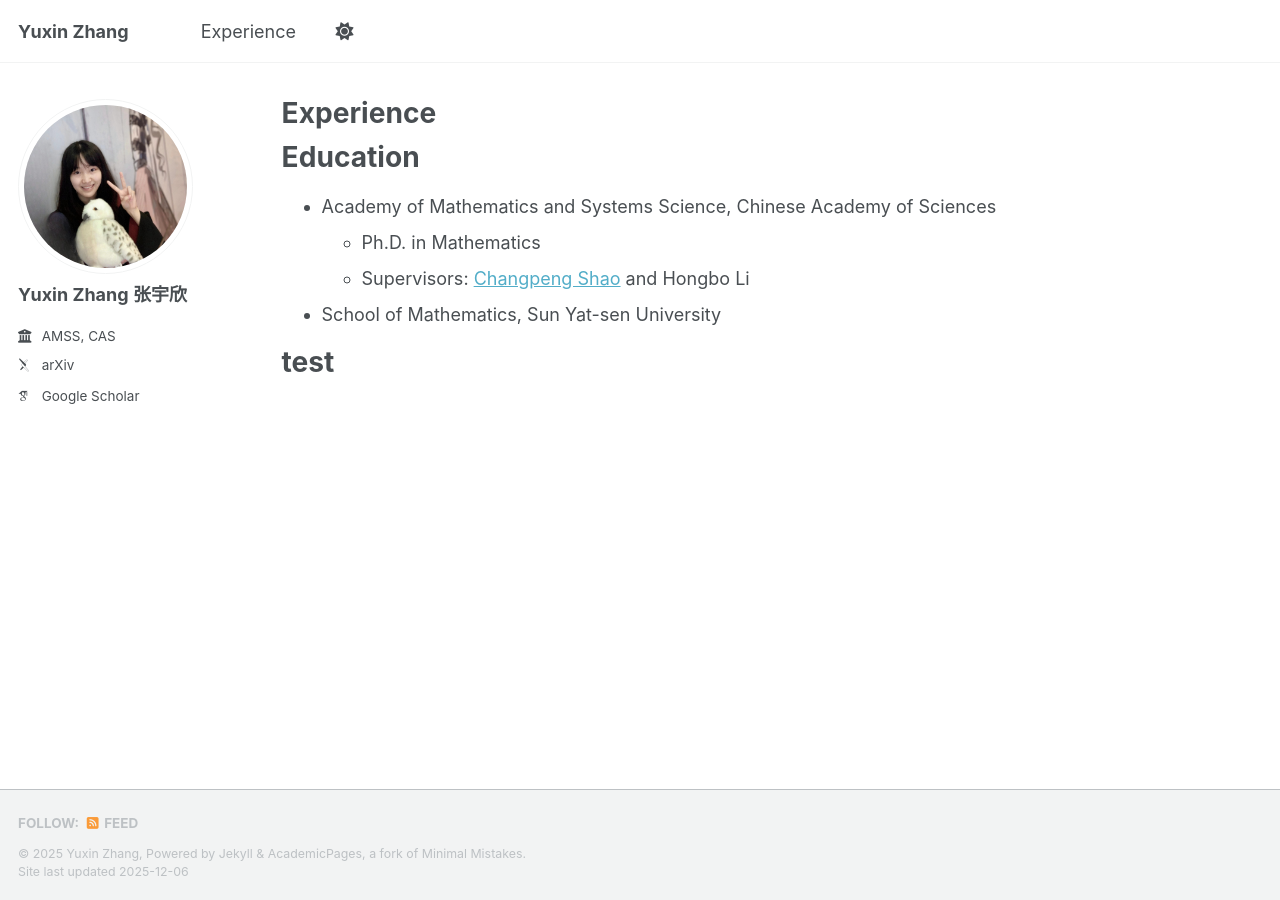
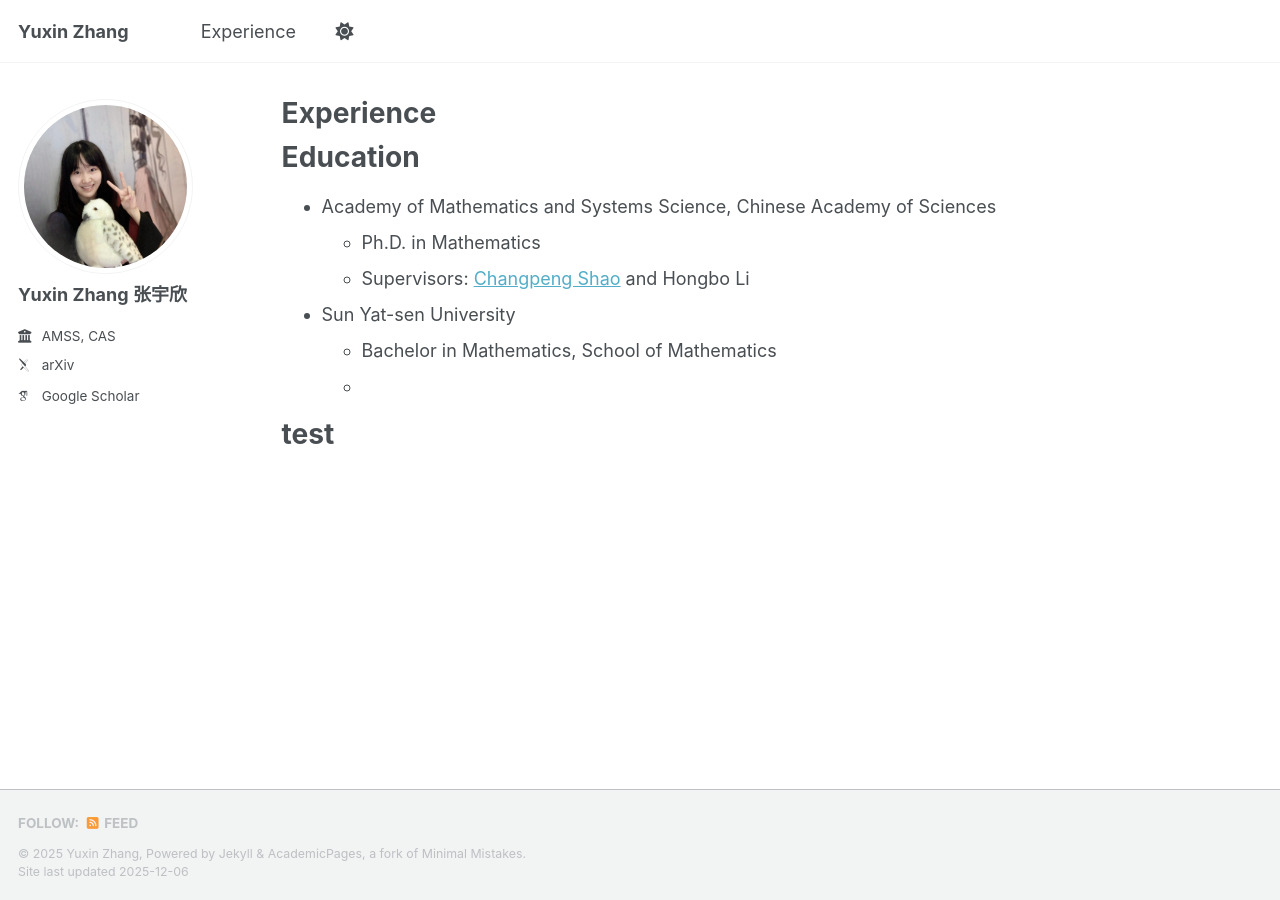
Before and after one commit to yuxinzhangmath/yuxinzhangmath.github.io, a Jekyll site: the page built from _pages/experience.md, in a window 1280 px wide. Built offline with Jekyll 4.4.1, drawn with Linux system fonts in a browser that asks for light colours; some web fonts are replaced; a script bundle is joined from its source files by our own code; library files that are not in the unit come from our copies.

Commit message:
Update experience.md

```diff
--- a/_pages/experience.md
+++ b/_pages/experience.md
@@ -12,6 +12,8 @@ author_profile: true
     * Ph.D. in Mathematics
     * Supervisors: [Changpeng Shao](https://changpeng-shao.github.io/) and Hongbo Li
 
-* School of Mathematics, Sun Yat-sen University
+* Sun Yat-sen University
+   * Bachelor in Mathematics, School of Mathematics
+   *
 
 # test
```
